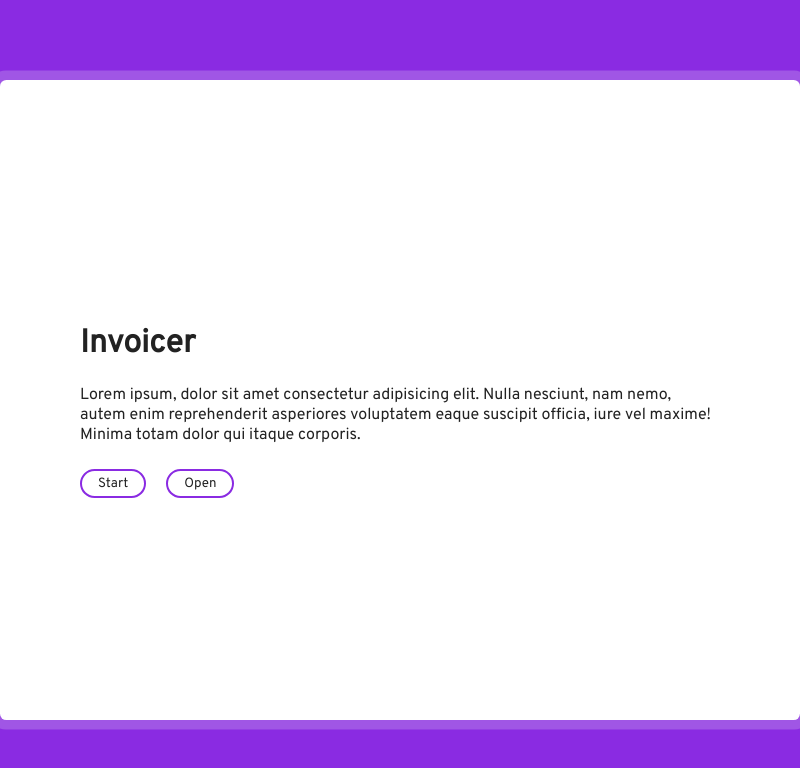
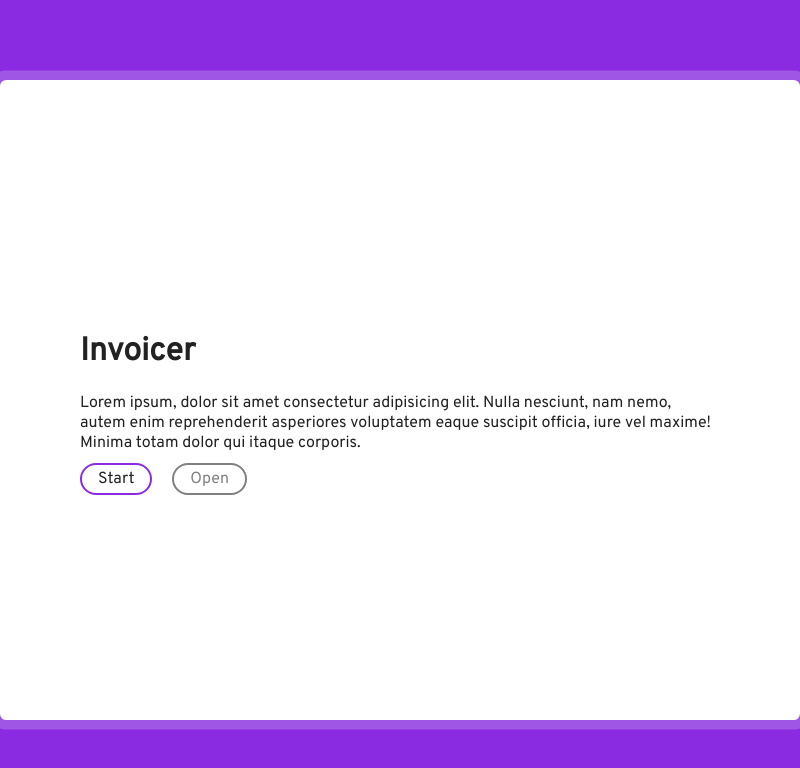
Before and after one commit to maikka39/InvoiceGenerator, an Electron app: page frontend/html/main.html in a window 800 px wide. Drawn offline with Linux system fonts and the light colour scheme; no server answers.

Commit message:
Startup screen buttons now work

```diff
--- a/frontend/css/main.css
+++ b/frontend/css/main.css
@@ -8,7 +8,7 @@
   margin: auto 0;
 }
 
-.container button {
+.container a {
   margin: 0 auto;
   background: white;
   border: blueviolet 2px solid;
@@ -20,13 +20,18 @@
   cursor: pointer;
   font-family: 'Overpass',
     sans-serif;
+  text-decoration: none;
 }
 
-.container button.edit {
+.container a.edit {
   margin-left: 2vw;
+  border-color: grey !important;
+  color: grey !important;
+  background-color: #ffffff !important;
+  cursor: default;
 }
 
-.container button:hover {
+.container a:hover {
   background-color: blueviolet;
   color: white;
 }
--- a/frontend/html/main.html
+++ b/frontend/html/main.html
@@ -18,8 +18,8 @@
         <p cursor='text'>Lorem ipsum, dolor sit amet consectetur adipisicing elit. Nulla nesciunt, nam nemo, autem enim
           reprehenderit asperiores voluptatem eaque suscipit officia, iure vel maxime! Minima totam dolor qui itaque
           corporis.</p>
-        <button class='start' onclick="console.log('Start button clicked')">Start</button>
-        <button class="edit" onclick="console.log('Edit button clicked')">Open</button>
+        <a class='start' href="menu.html">Start</a>
+        <a class="edit">Open</a>
       </div>
     </div>
   </div>
```
Lines whose indentation alone changed are shown as unchanged.
